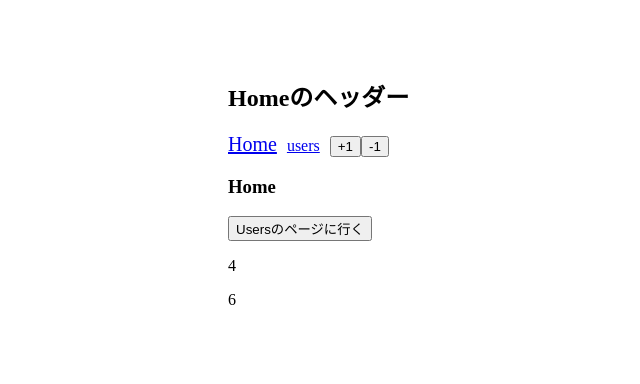
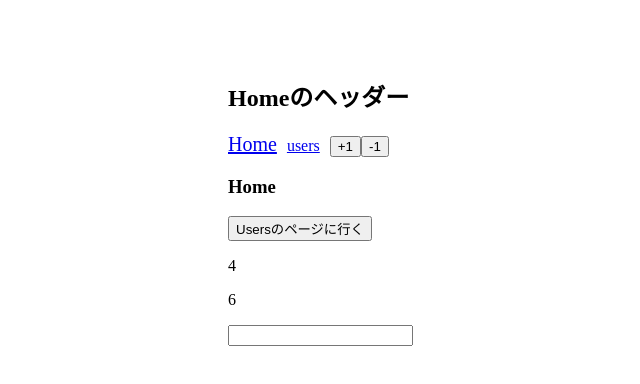
Before and after one commit to fujicho/spa-vuejs, a Vue app: page / in a window 1280 px wide. Shown: the top 384 px of the page, without its empty margins (62-702 px from the left). Built offline with nearby package versions, Linux system fonts and the light colour scheme.

Commit message:
v-modelを利用するための記述

```diff
--- a/src/store.js
+++ b/src/store/index.js
@@ -5,11 +5,13 @@
 
 export default new Vuex.Store({
   state: {
-    count:2
+    count:2,
+    message:''
   },
   getters: {
     doubleCount: state=> state.count *2,
-    tripleCount: state=> state.count *3
+    tripleCount: state=> state.count *3,
+    message: state=> state.message
   },
   mutations:{
     increment(state,number){
@@ -17,6 +19,9 @@
     },
     decrement(state,number){
       state.count -= number;
+    },
+    updateMessage(state,newMessage){
+      state.message = newMessage;
     }
   },
   actions: {
@@ -26,5 +31,8 @@
     decrement(context,number){
       context.commit('decrement',number)
     },
+    updateMessage({commit},newMessage){
+      commit("updateMessage",newMessage);
+    }
   }
 });
--- a/src/views/HeaderHome.vue
+++ b/src/views/HeaderHome.vue
@@ -11,14 +11,16 @@
 
 <script>
 // import { mapMutations } from "vuex";
+import { mapActions} from "vuex";
 export default {
   methods: {
-    increment(){
-      this.$store.dispatch("increment", 2);
-    },
-    decrement(){
-      this.$store.dispatch("decrement", 2);
-    },
+    ...mapActions(["increment","decrement"])
+    // increment(){
+    //   this.$store.dispatch("increment", 2);
+    // },
+    // decrement(){
+    //   this.$store.dispatch("decrement", 2);
+    // },
     // ...mapMutations(["increment","decrement"])
     // increment(){
     //   this.$store.commit("increment",2)
--- a/src/views/Home.vue
+++ b/src/views/Home.vue
@@ -4,6 +4,9 @@
     <button @click="toUsers">Usersのページに行く</button>
     <p>{{doubleCount}}</p>
     <p>{{tripleCount}}</p>
+    <input type="text" v-model="message"
+    >
+    <p>{{message}}</p>
   </div>
 </template>
 
@@ -11,7 +14,18 @@
 import {mapGetters} from "vuex";
 export default {
   computed: {
-    ...mapGetters(["doubleCount","tripleCount"])
+    ...mapGetters(["doubleCount","tripleCount"]),
+    // message(){
+    //   return this.$store.getters.message;
+    // }
+    message: {
+      get(){
+        return this.$store.getters.message
+      },
+      set(value){
+        this.$store.dispatch("updateMessage",value)
+      }
+    }
   },
   methods: {
     toUsers(){
```
